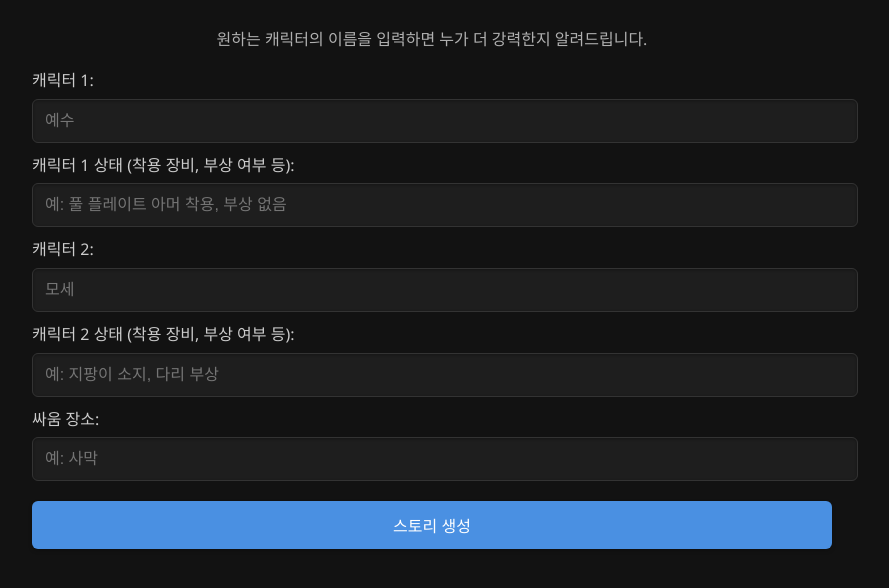
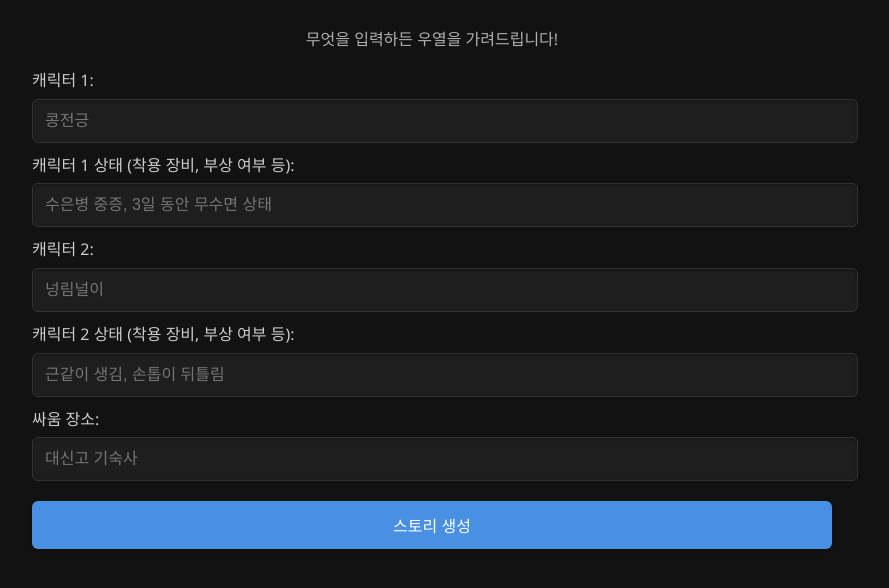
Before and after one commit to gunpodoman/vs, a plain HTML site: page index.html in a window 1280 px wide. Shown: the part 116-704 px from the top of the page, without its empty margins (208-1097 px from the left). Drawn offline with Linux system fonts and the light colour scheme.

Commit message:
Update index.html

```diff
--- a/index.html
+++ b/index.html
@@ -3,27 +3,27 @@
 <head>
     <meta charset="UTF-8">
     <meta name="viewport" content="width=device-width, initial-scale=1.0">
-    <title>레전드 갈드컵 생성기</title>
+    <title>레전드 갈드컵 종결자</title>
     <link rel="stylesheet" href="styles.css">
 </head>
 <body>
     <h1>VS</h1>
-    <p>원하는 캐릭터의 이름을 입력하면 누가 더 강력한지 알려드립니다.</p>
+    <p>무엇을 입력하든 우열을 가려드립니다!</p></p>
 
     <label for="char1">캐릭터 1:</label>
-    <input type="text" id="char1" placeholder="예수" required>
+    <input type="text" id="char1" placeholder="콩전긍" required>
 
     <label for="state1">캐릭터 1 상태 (착용 장비, 부상 여부 등):</label>
-    <input type="text" id="state1" placeholder="예: 풀 플레이트 아머 착용, 부상 없음">
+    <input type="text" id="state1" placeholder="수은병 중증, 3일 동안 무수면 상태">
 
     <label for="char2">캐릭터 2:</label>
-    <input type="text" id="char2" placeholder="모세" required>
+    <input type="text" id="char2" placeholder="넝림널이" required>
 
     <label for="state2">캐릭터 2 상태 (착용 장비, 부상 여부 등):</label>
-    <input type="text" id="state2" placeholder="예: 지팡이 소지, 다리 부상">
+    <input type="text" id="state2" placeholder="근같이 생김, 손톱이 뒤틀림">
 
     <label for="location">싸움 장소:</label>
-    <input type="text" id="location" placeholder="예: 사막">
+    <input type="text" id="location" placeholder="대신고 기숙사">
 
     <button id="generateBtn">스토리 생성</button>
 
```
